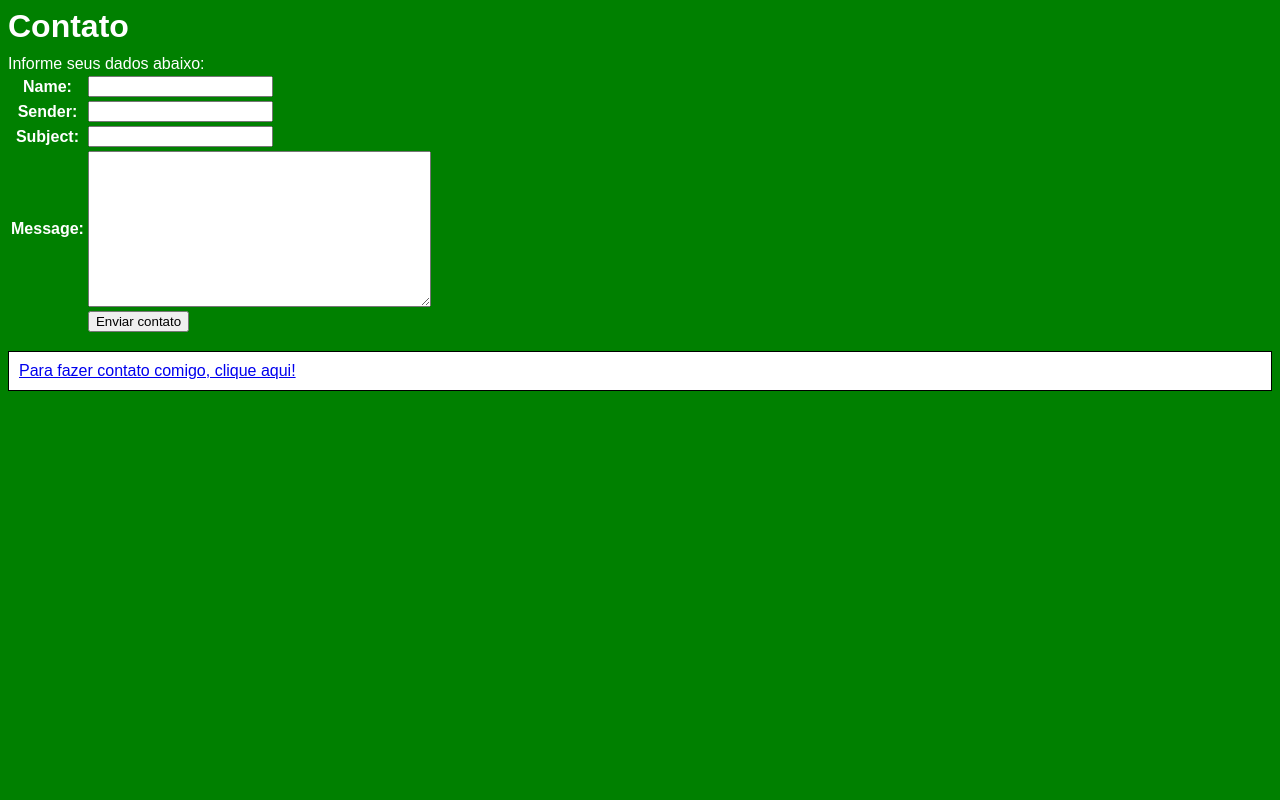
After one commit to brenotx/meu_blog, a Django app: page /contact/ in a window 1280 px wide. The commit adds this page. Run offline with Django 3.2, Linux system fonts and the light colour scheme; parts of the project's set-up code (start-up, migrations or seed data) failed here and were passed over.

Commit message:
implementação da pagina e rotina de contato

```diff
--- a/blog/static/css/layout.css
+++ b/blog/static/css/layout.css
@@ -24,3 +24,11 @@ h2 {
 .content {
 	padding: 10px;
 }
+
+.footer {
+	border: 1px solid black;
+	background-color: white;
+	color: gray;
+	margin-top: 10px;
+	padding: 10px;
+}
--- /dev/null
+++ b/blog/templates/blog/contact.html
@@ -0,0 +1,22 @@
+{% extends "base.html" %}
+
+{% block title %}Contato - {{ block.super }}{% endblock %}
+
+{% block h1 %}Contato{% endblock %}
+
+{% block content %}
+{% if mostrar %}<h3>{{ mostrar }}</h3>{% endif %}
+
+Informe seus dados abaixo:
+
+<form method="post">
+{% csrf_token %}
+	<table>
+    	{{ form }}
+		<tr>
+			<th>&nbsp;</th>
+			<td><input type="submit" value="Enviar contato" /></td>
+		</tr>
+	</table>
+</form>
+{% endblock content %}
--- a/blog/templates/blog/footer.html
+++ b/blog/templates/blog/footer.html
@@ -1,3 +1,3 @@
 <div class="footer">
-Por favor não faça contato. Obrigado pela atenção.
+<a href="{% url 'blog.views.contact' %}">Para fazer contato comigo, clique aqui!</a>
 </div>
--- a/blog/views.py
+++ b/blog/views.py
@@ -1,5 +1,7 @@
 from django.shortcuts import render_to_response
 from django.template import RequestContext
+from django.core.mail import send_mail
+from django import forms
 
 from blog.models import Article
 
@@ -8,3 +10,32 @@ def article(request, article_id):
 	article = Article.objects.get(id=article_id)
 	return render_to_response('blog/article.html', locals(),
 		context_instance=RequestContext(request))
+
+def contact(request):
+	if request.method == 'POST':
+		form = ContactForm(request.POST)
+		if form.is_valid():
+			form.send_email()
+			success_msg = 'Contato enviado!'
+	else:
+		form = ContactForm()
+
+	return render_to_response('blog/contact.html', locals(),
+		context_instance=RequestContext(request))
+
+class ContactForm(forms.Form):
+	name = forms.CharField(max_length=100)
+	sender = forms.EmailField(required=False)
+	subject = forms.CharField(max_length=100)
+	message = forms.Field(widget=forms.Textarea)
+
+	def send_email(self):
+		subject = self.cleaned_data['subject']
+		from_email = self.cleaned_data['sender']
+		message = """
+			Nome: %(name)s
+			E-mail: %(sender)s
+			Mensagem: %(message)s
+		""" % self.cleaned_data
+
+		send_mail(subject, message, from_email, ['brenotx@gmail.com'],)
--- a/meu_blog/settings.py
+++ b/meu_blog/settings.py
@@ -161,3 +161,8 @@ LOGGING = {
         },
     }
 }
+EMAIL_HOST = 'smtp.gmail.com'
+EMAIL_HOST_USER = 'brenotx@gmail.com'
+EMAIL_HOST_PASSWORD = ''
+EMAIL_PORT = 587
+EMAIL_USE_TLS = True
--- a/meu_blog/urls.py
+++ b/meu_blog/urls.py
@@ -12,8 +12,9 @@ urlpatterns = patterns('',
 	url(r'^$',
 		ArchiveIndexView.as_view(model=Article, date_field="pub_date"),
 		name="article_archive"),
-	url('^rss/$', RedirectView.as_view(url='/rss/latest/')),
-	url('^rss/latest/$', LatestArticles()),
-	url('^rss/article/(?P<article_id>\d+)/$', 'blog.views.article'),
+	url(r'^rss/$', RedirectView.as_view(url='/rss/latest/')),
+	url(r'^rss/latest/$', LatestArticles()),
+	url(r'^rss/article/(?P<article_id>\d+)/$', 'blog.views.article'),
+	url(r'^contact/$', 'blog.views.contact'),
     url(r'^admin/', include(admin.site.urls)),
 )
```
